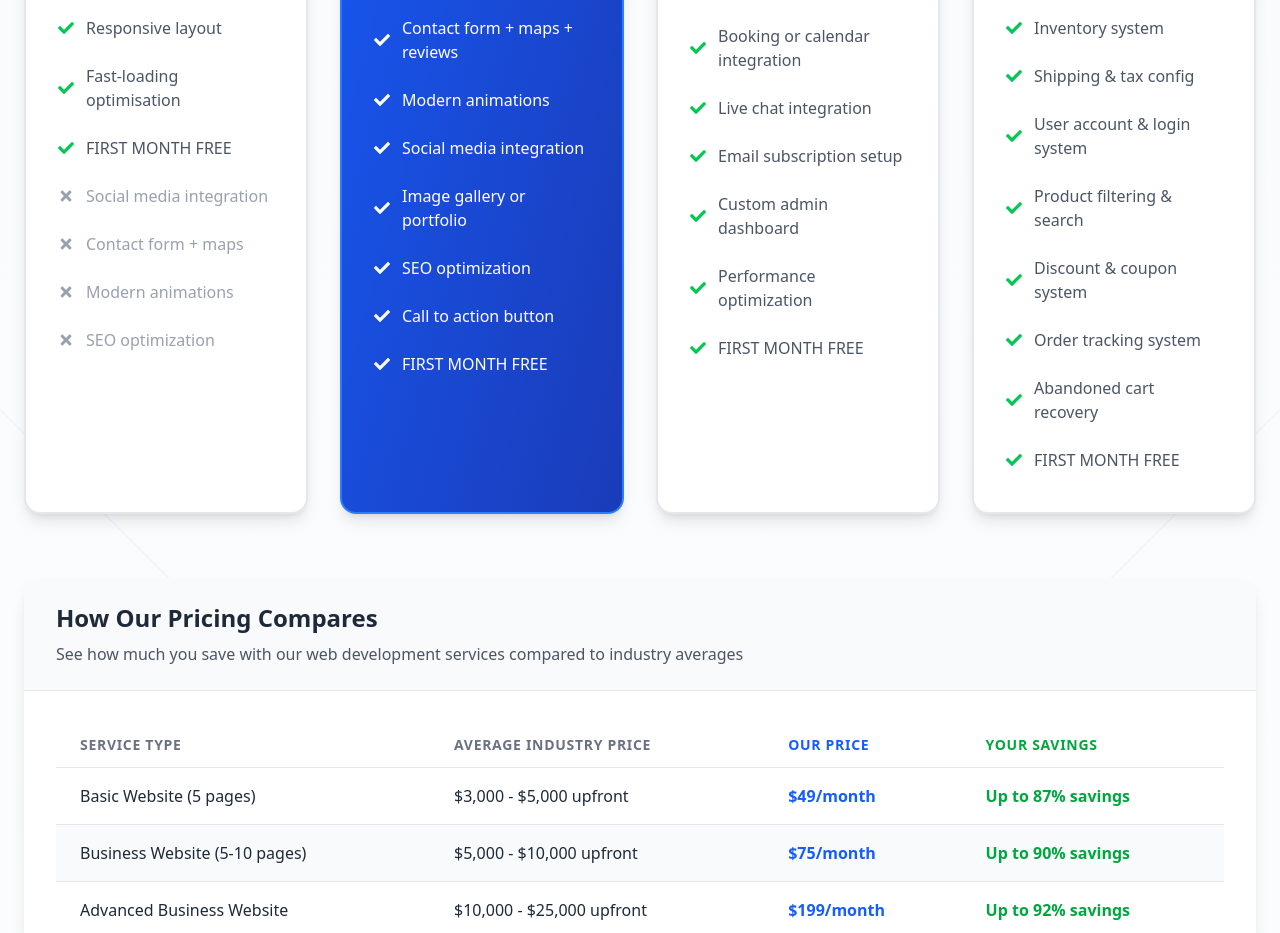
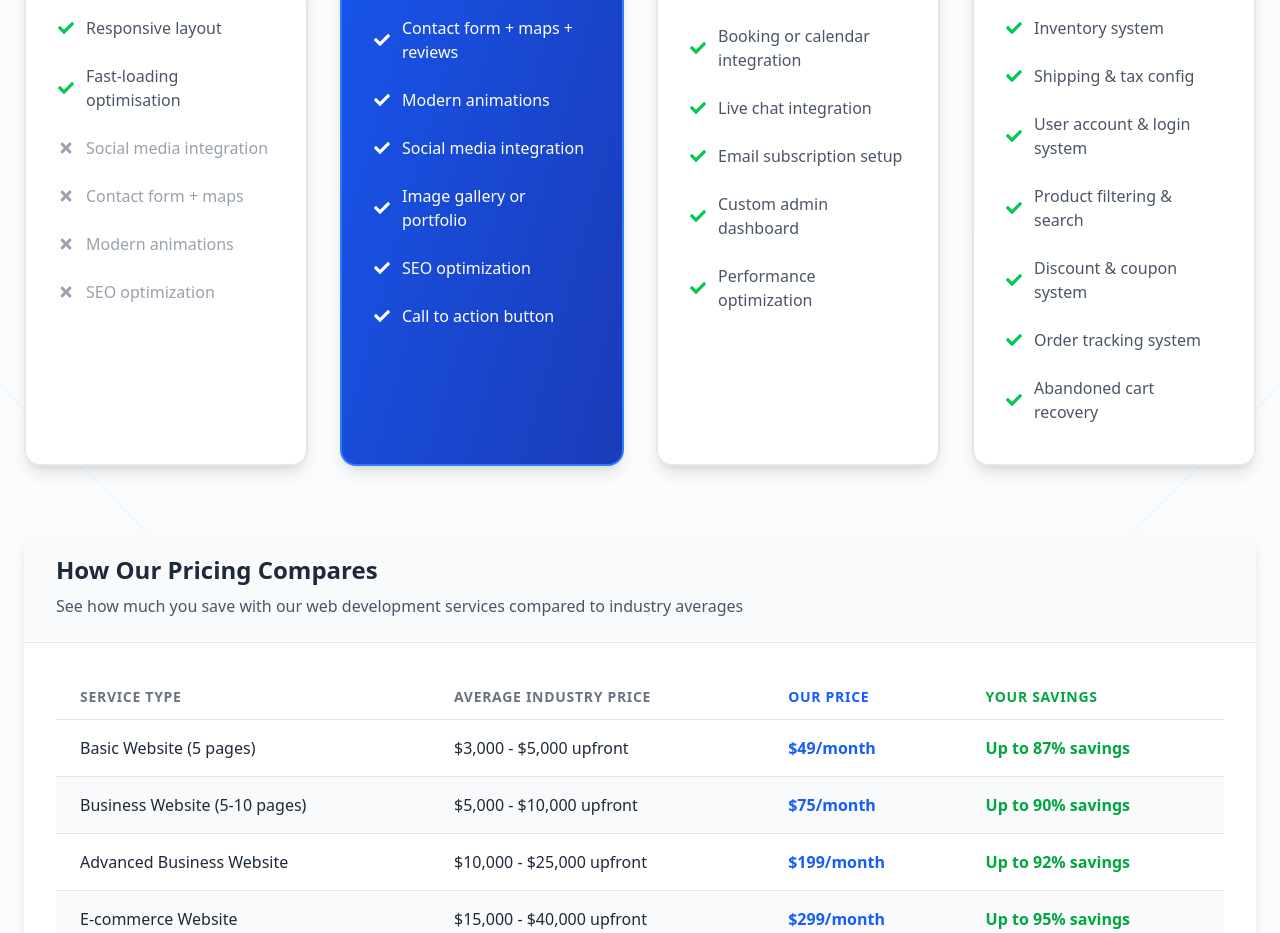
Before and after one commit to Werosh/nextgen-websites, a React (Vite) app: page /pricing in a window 1280 px wide. Shown: the part 1001-1934 px from the top of the page. Built offline with nearby package versions, Linux system fonts and the light colour scheme.

Commit message:
rmv free month

```diff
--- a/src/pages/Pricing.jsx
+++ b/src/pages/Pricing.jsx
@@ -570,7 +570,6 @@ const PricingMain = () => {
         { text: "Custom domain", included: true },
         { text: "Responsive layout", included: true },
         { text: "Fast-loading optimisation", included: true },
-        { text: "FIRST MONTH FREE", included: true },
         { text: "Social media integration", included: false },
         { text: "Contact form + maps", included: false },
         { text: "Modern animations", included: false },
@@ -594,7 +593,6 @@ const PricingMain = () => {
         { text: "Image gallery or portfolio", included: true },
         { text: "SEO optimization", included: true },
         { text: "Call to action button", included: true },
-        { text: "FIRST MONTH FREE", included: true },
       ],
     },
     {
@@ -613,7 +611,6 @@ const PricingMain = () => {
         { text: "Email subscription setup", included: true },
         { text: "Custom admin dashboard", included: true },
         { text: "Performance optimization", included: true },
-        { text: "FIRST MONTH FREE", included: true },
       ],
     },
     {
@@ -634,7 +631,6 @@ const PricingMain = () => {
         { text: "Discount & coupon system", included: true },
         { text: "Order tracking system", included: true },
         { text: "Abandoned cart recovery", included: true },
-        { text: "FIRST MONTH FREE", included: true },
       ],
     },
   ];
```
